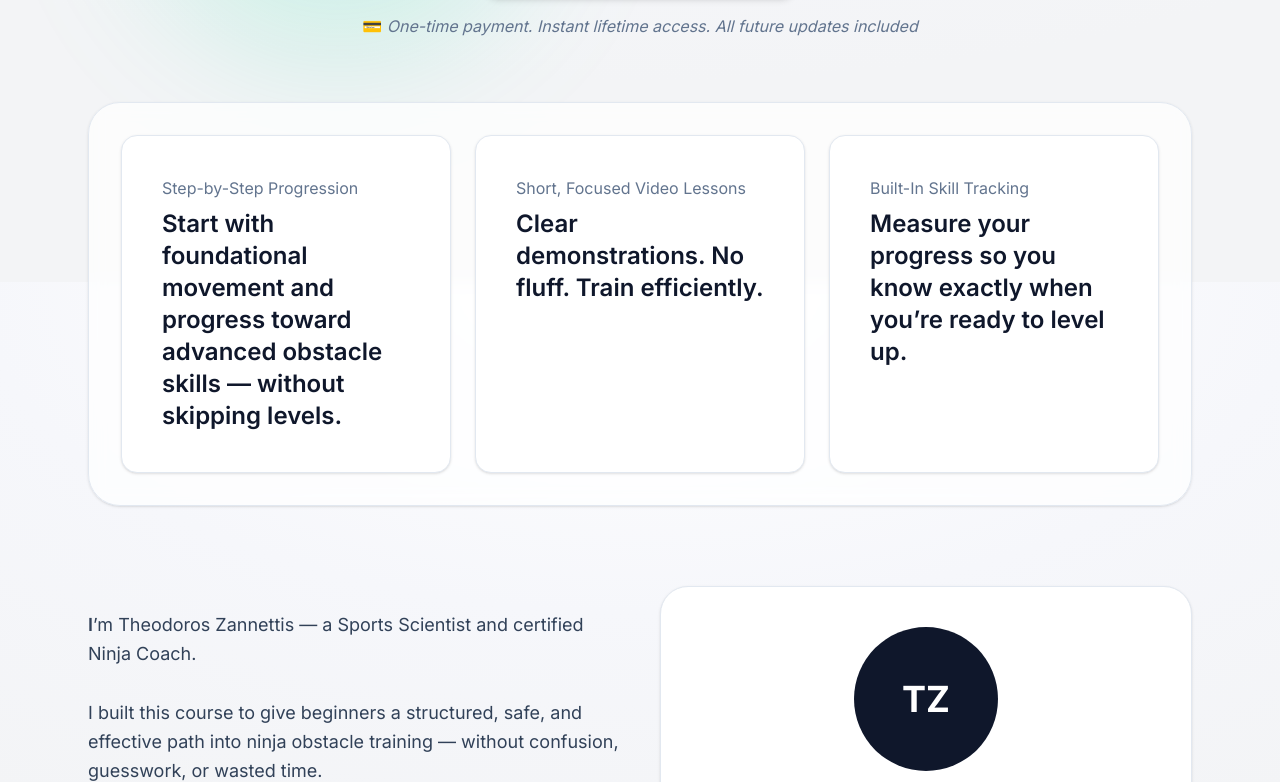
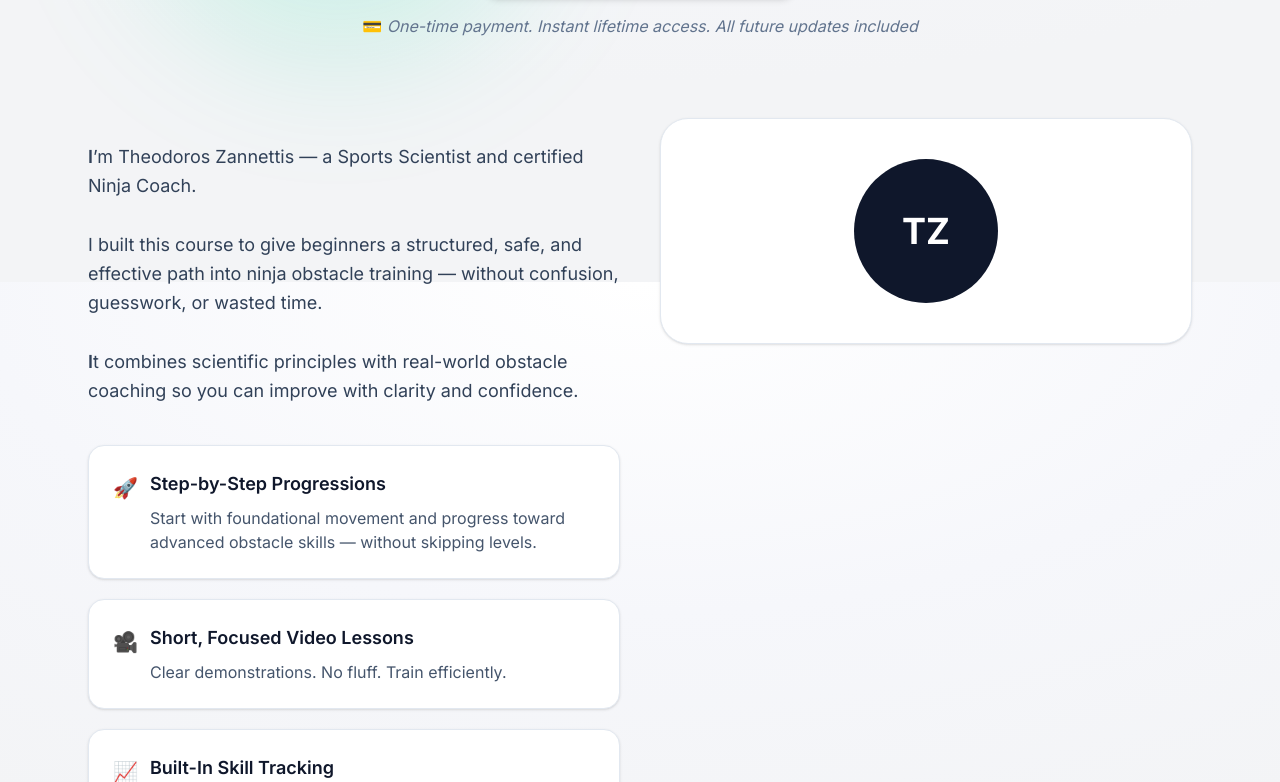
Before and after one commit to Theodoros-Zannettis/NinjaSystem, a Next.js app: page / in a window 1280 px wide. Shown: the part 518-1300 px from the top of the page. Built offline with nearby package versions, Linux system fonts and the light colour scheme.

Commit message:
Replace feature cubes with icon cards

```diff
--- a/app/page.tsx
+++ b/app/page.tsx
@@ -131,18 +131,6 @@ export default function Home() {
 
         </section>
 
-        {/* VALUE PROPS */}
-        <section className="mt-16">
-          <div className="rounded-[32px] border border-slate-200 bg-white/70 p-8 shadow-sm backdrop-blur">
-            <div className="grid gap-6 md:grid-cols-3">
-              <ValueCard kicker="Step-by-Step Progression" title="Start with foundational movement and progress toward advanced obstacle skills — without skipping levels." />
-              <ValueCard kicker="Short, Focused Video Lessons" title="Clear demonstrations. No fluff. Train efficiently." />
-              <ValueCard kicker="Built-In Skill Tracking" title="Measure your progress so you know exactly when you’re ready to level up." />
-
-            </div>
-          </div>
-        </section>
-
         {/* COACH */}
         <section className="mt-20 grid gap-10 lg:grid-cols-2 lg:items-start" id="offer">
           <div>
@@ -163,19 +151,19 @@ export default function Home() {
 
             <div className="mt-10 space-y-5">
               <CoachCard
-                icon="🧠"
-                title="The Scientist"
-                text="I use my knowledge to help you move smarter — not just harder."
+                icon="🚀"
+                title="Step-by-Step Progressions"
+                text="Start with foundational movement and progress toward advanced obstacle skills — without skipping levels."
               />
               <CoachCard
-                icon="🚀"
-                title="The Builder"
-                text="I built the Ninja System from scratch. It works because it’s battle-tested on real people, not theory."
+                icon="🎥"
+                 title="Short, Focused Video Lessons"
+                 text="Clear demonstrations. No fluff. Train efficiently."
               />
               <CoachCard
-                icon="🎯"
-                title="The Mission"
-                text="To help you unlock clean, confident movement — the kind that finishes runs and smacks buzzers."
+               icon="📈"
+               title="Built-In Skill Tracking"
+               text="Measure your progress so you know exactly when you’re ready to level up."
               />
             </div>
           </div>
```
